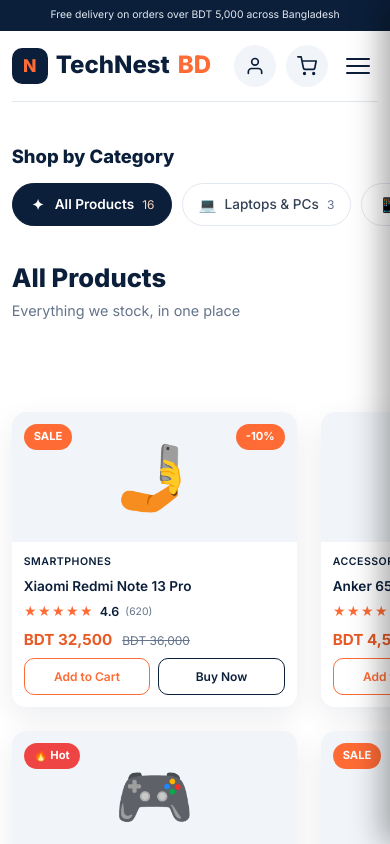
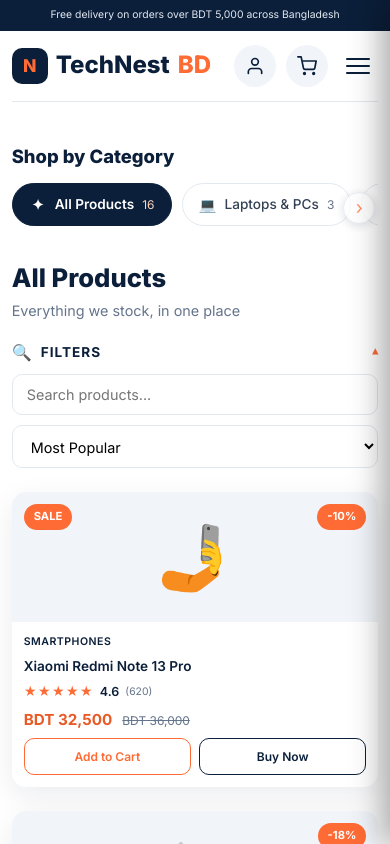
Before and after one commit to jibonhossain752-ctrl/technest-bd, a Next.js app: page /shop in a window 390 px wide. Shown: the top 844 px of the page. Built offline with nearby package versions, Linux system fonts and the light colour scheme.

Commit message:
fix: allow shop category strip to shrink within mobile grid (min-width 0)

```diff
--- a/src/app/globals.css
+++ b/src/app/globals.css
@@ -1315,6 +1315,7 @@
 
 .shop-cat-strip-wrap {
   display: none;
+  min-width: 0;
 }
 
 .shop-cat-strip-heading {
@@ -1326,6 +1327,7 @@
 
 .shop-cat-strip-holder {
   position: relative;
+  min-width: 0;
 }
 
 .shop-cat-strip {
@@ -1339,6 +1341,7 @@
   scrollbar-width: none;
   -ms-overflow-style: none;
   padding-bottom: 6px;
+  width: 100%;
 }
 
 .shop-cat-strip::-webkit-scrollbar {
```
